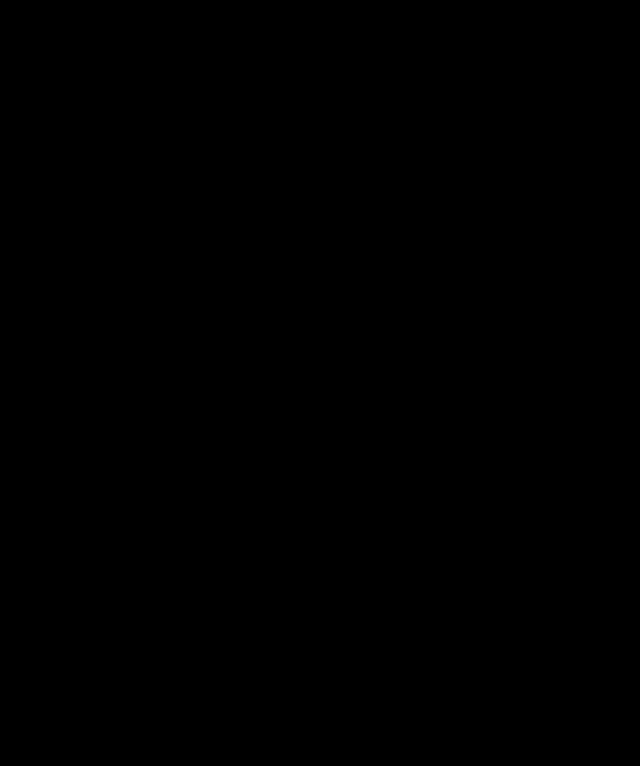
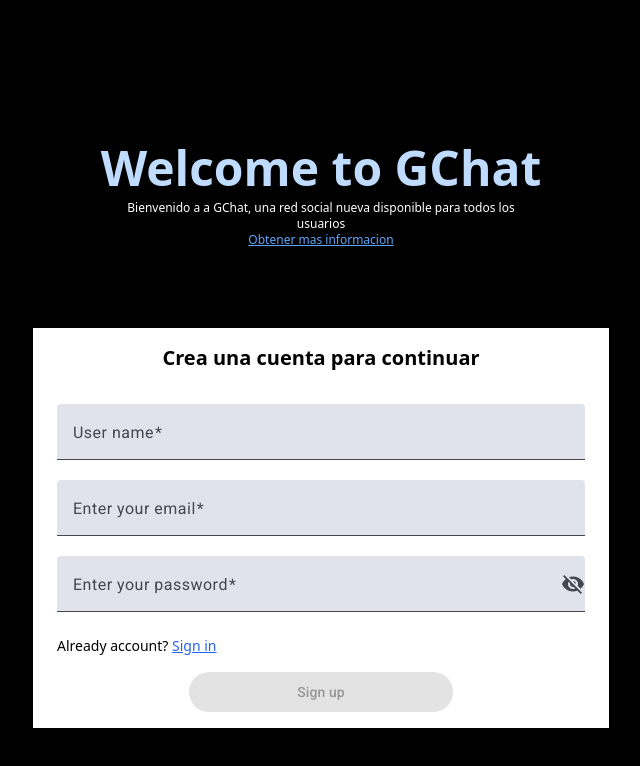
Before and after one commit to JorgeYael-CB/Angular-gchat, an Angular app: page /register in a window 1280 px wide. Before the commit this address led to /. Shown: the top 766 px of the page, without its empty margins (319-959 px from the left). Built offline with nearby package versions, Linux system fonts and the light colour scheme.

Commit message:
Formulario de register y componente input para nombre de usuario agregado

```diff
--- a/src/app/app.routes.ts
+++ b/src/app/app.routes.ts
@@ -1,6 +1,8 @@
 import { Routes } from '@angular/router';
 import { LoginComponent } from './pages/login/login.component';
+import { RegisterComponent } from './pages/register/register.component';
 
 export const routes: Routes = [
-  {path: 'login', component: LoginComponent}
+  {path: 'login', component: LoginComponent},
+  {path: 'register', component: RegisterComponent},
 ];
--- /dev/null
+++ b/src/app/components/input-username/input-username.component.html
@@ -0,0 +1,12 @@
+<mat-form-field class="w-full">
+  <mat-label>User name</mat-label>
+  <input
+    matInput
+    (blur)="updateErrorMessage()"
+    [formControl]="name"
+    placeholder="Ex. capitanchat"
+    type="text">
+  @if (name.invalid) {
+    <mat-error>{{nameError()}}</mat-error>
+  }
+</mat-form-field>
--- /dev/null
+++ b/src/app/components/input-username/input-username.component.ts
@@ -0,0 +1,44 @@
+import { Component, EventEmitter, Output, signal } from '@angular/core';
+import { takeUntilDestroyed } from '@angular/core/rxjs-interop';
+import { FormControl, FormsModule, ReactiveFormsModule, Validators } from '@angular/forms';
+import { MatFormFieldModule } from '@angular/material/form-field';
+import { MatInputModule } from '@angular/material/input';
+import { merge } from 'rxjs';
+
+
+@Component({
+  selector: 'app-input-username',
+  standalone: true,
+  imports: [FormsModule, MatFormFieldModule, MatInputModule, ReactiveFormsModule],
+  templateUrl: './input-username.component.html',
+  styleUrl: './input-username.component.css'
+})
+export class InputUsernameComponent {
+  name = new FormControl('', [Validators.required, Validators.minLength(4), Validators.maxLength(70)]);
+  nameError = signal('');
+
+
+  constructor(){
+    merge(this.name.statusChanges, this.name.valueChanges)
+      .pipe(takeUntilDestroyed())
+      .subscribe( () => this.updateErrorMessage() );
+  }
+
+
+  @Output()
+  succesNameEvent = new EventEmitter<string | undefined>();
+
+
+  updateErrorMessage(){
+    if( this.name.errors ){
+      this.succesNameEvent.emit(undefined);
+    }
+
+    if( this.name.hasError('required') ) return this.nameError.set('Name is required');
+    if( this.name.hasError('minlength') ) return this.nameError.set('Name is too short');
+    if( this.name.hasError('maxlength') ) return this.nameError.set('Name is too long');
+
+    this.succesNameEvent.emit(this.name.value!);
+    this.nameError.set('');
+  }
+}
--- /dev/null
+++ b/src/app/pages/register/register.component.html
@@ -0,0 +1,35 @@
+<h1 class="mt-36 text-blue-200 font-black md:text-5xl text-3xl text-center">Welcome to GChat</h1>
+<div class="text-white font-medium mt-2 md:max-w-md max-w-xs text-center mx-auto text-xs mb-20 px-2">
+  <p>Bienvenido a a GChat, una red social nueva disponible para todos los usuarios</p>
+  <a class="underline text-center text-blue-400" routerLink="/about">Obtener mas informacion</a>
+</div>
+
+
+
+<div class="max-w-xl mx-auto bg-white px-6 py-4">
+  <h3 class="text-center text-xl mb-8 font-bold">Crea una cuenta para continuar</h3>
+
+  <div>
+    <app-input-username (succesNameEvent)="updateName($event)"></app-input-username>
+    <app-input-email (succesEmailEvent)="updateEmail($event)"></app-input-email>
+    <app-input-password (succesPasswordEvent)="updatePassword($event)"></app-input-password>
+  </div>
+
+  <div class="mt-1">
+    <p class="text-sm mb-4">Already account? <a class="underline text-blue-600" routerLink="/register">Sign in</a></p>
+
+    @if (isLoading()) {
+      <app-spinner-loading-form></app-spinner-loading-form>
+    }
+
+    <div class="flex justify-center">
+      <button
+        (click)="onSubmit()"
+        type="submit"
+        class="md:w-1/2 w-full"
+        [disabled]="!isValidForm() || isLoading()"
+        mat-raised-button
+      >Sign up</button>
+    </div>
+  </div>
+</div>
--- /dev/null
+++ b/src/app/pages/register/register.component.ts
@@ -0,0 +1,50 @@
+import { Component, signal } from '@angular/core';
+import { RouterLink } from '@angular/router';
+import { InputEmailComponent } from "../../components/input-email/input-email.component";
+import { InputPasswordComponent } from "../../components/input-password/input-password.component";
+import { InputUsernameComponent } from "../../components/input-username/input-username.component";
+import { MatButtonModule } from '@angular/material/button';
+import { SpinnerLoadingFormComponent } from "../../components/spinner-loading-form/spinner-loading-form.component";
+
+
+
+@Component({
+  selector: 'app-register',
+  standalone: true,
+  imports: [RouterLink, InputEmailComponent, InputPasswordComponent, InputUsernameComponent, MatButtonModule, SpinnerLoadingFormComponent],
+  templateUrl: './register.component.html',
+  styleUrl: './register.component.css'
+})
+export class RegisterComponent {
+  email = signal<string | undefined>(undefined);
+  password = signal<string | undefined>(undefined);
+  name = signal<string | undefined>(undefined);
+  isLoading = signal(false);
+
+
+  updateEmail( value: string | undefined ){
+    this.email.set(value);
+  }
+
+  updatePassword( value: string | undefined ){
+    this.password.set(value);
+  }
+
+  updateName( value: string | undefined ){
+    this.name.set(value);
+  }
+
+  isValidForm(){
+    return (this.email() !== undefined && this.password() !== undefined && this.name() !== undefined);
+  }
+
+  onSubmit(){
+    if( !this.isValidForm() ) return;
+    this.isLoading.set(true);
+
+    setTimeout(() => {
+      this.isLoading.set(false);
+    }, 3000);
+  }
+
+}
```
Also changed, not shown: src/app/components/input-username/input-username.component.css (added), src/app/pages/register/register.component.css (added).
